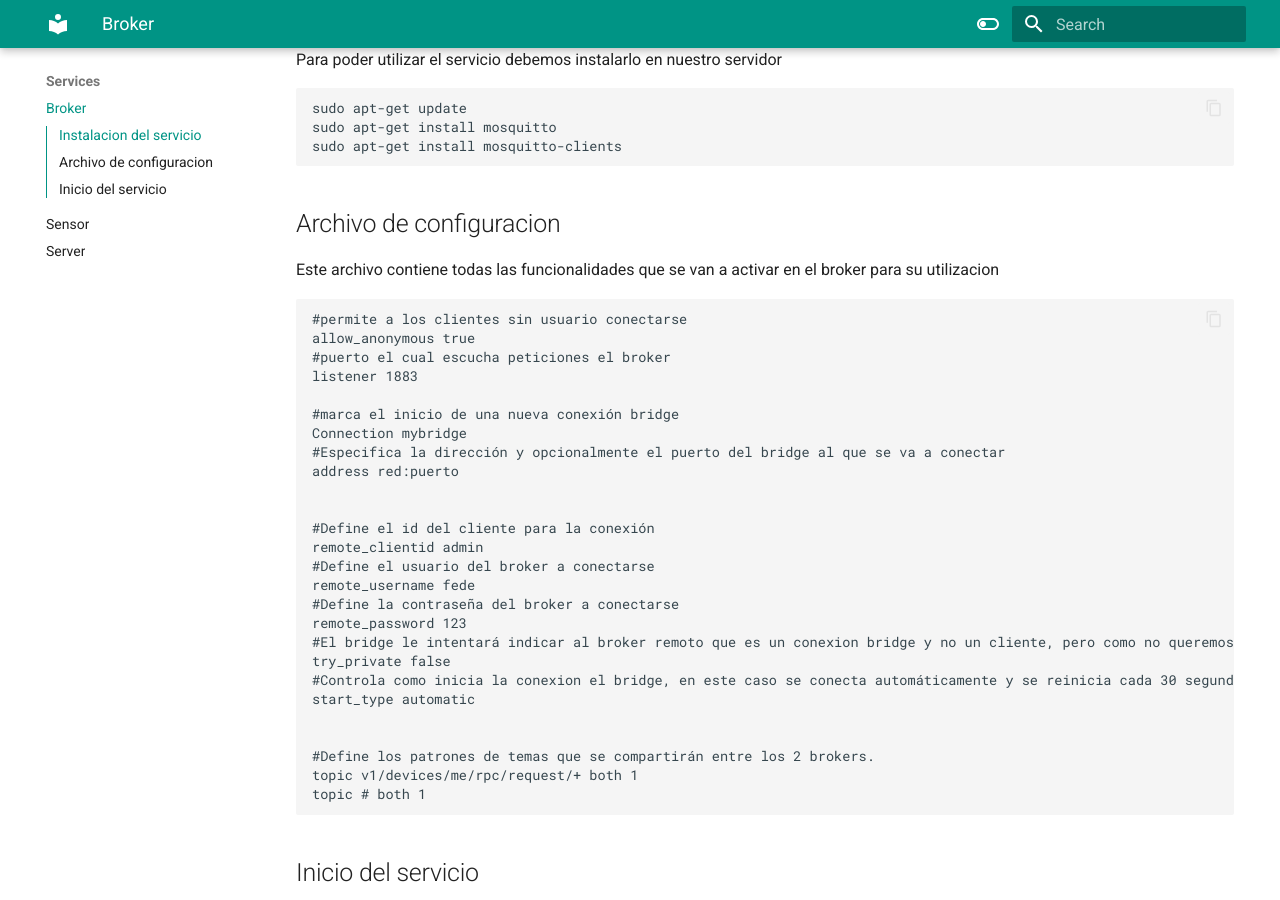
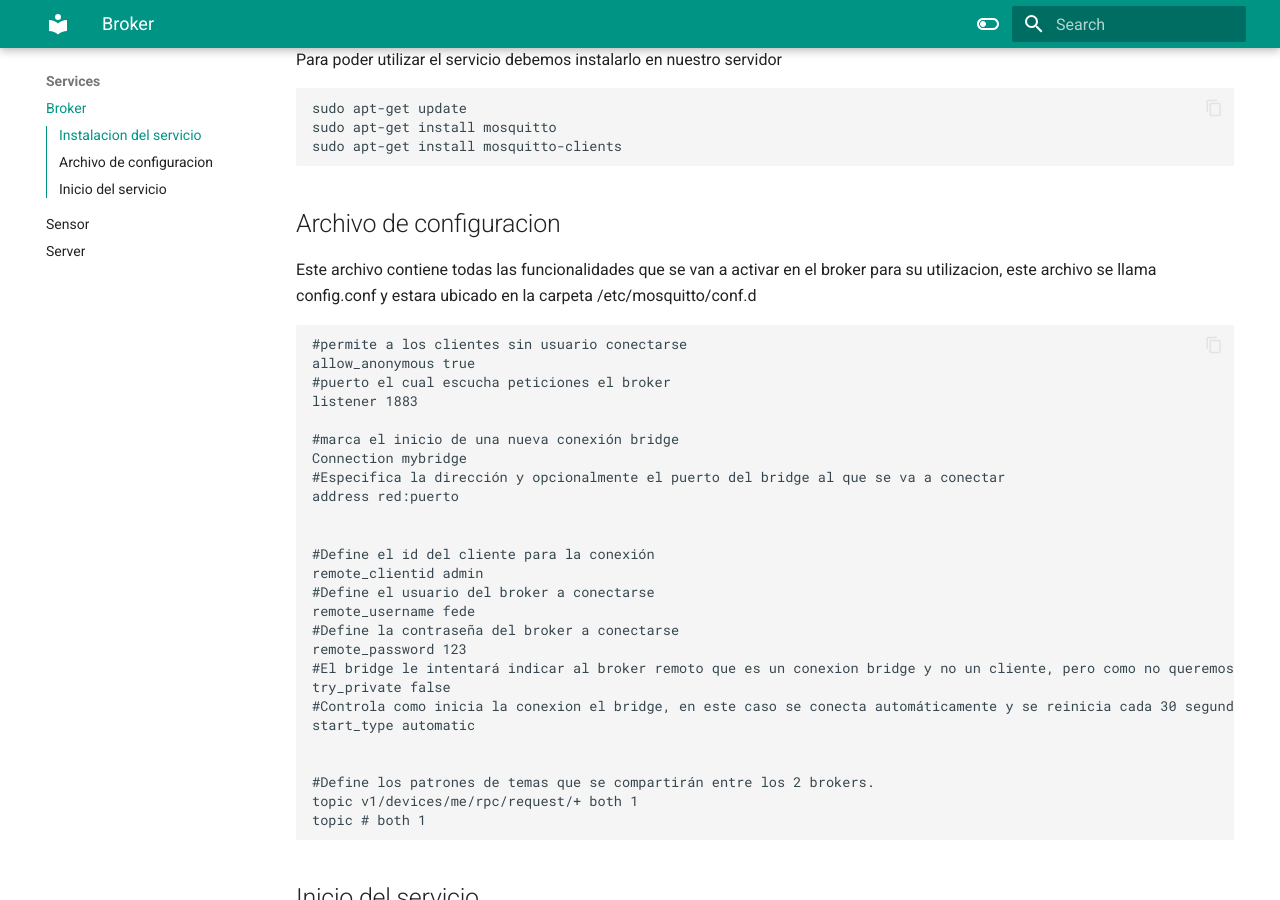
Before and after one commit to danunziata/tcpip_2023_TP, an MkDocs documentation site: the page built from docs/broker.md, in a window 1280 px wide and 900 px high, scrolled down 323 px. Built offline with MkDocs 1.6.1 and Material for MkDocs 9.7.7, drawn with Linux system fonts in a browser that asks for light colours.

Commit message:
fix: new documentation

````diff
--- a/docs/broker.md
+++ b/docs/broker.md
@@ -14,7 +14,7 @@ sudo apt-get install mosquitto-clients
 
 ## Archivo de configuracion
 
-Este archivo contiene todas las funcionalidades que se van a activar en el broker para su utilizacion
+Este archivo contiene todas las funcionalidades que se van a activar en el broker para su utilizacion, este archivo se llama config.conf y estara ubicado en la carpeta /etc/mosquitto/conf.d
 
 ```
 #permite a los clientes sin usuario conectarse
````
